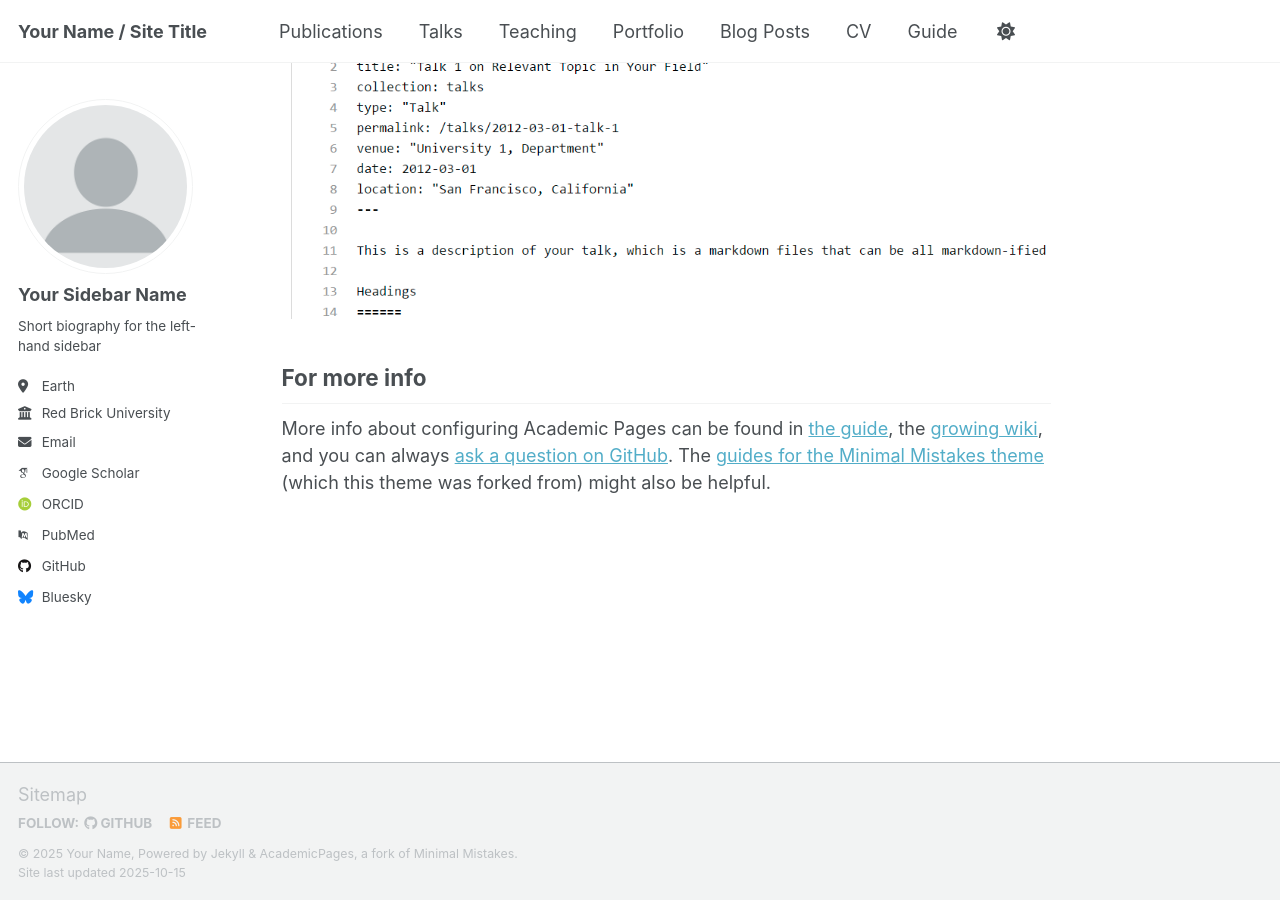
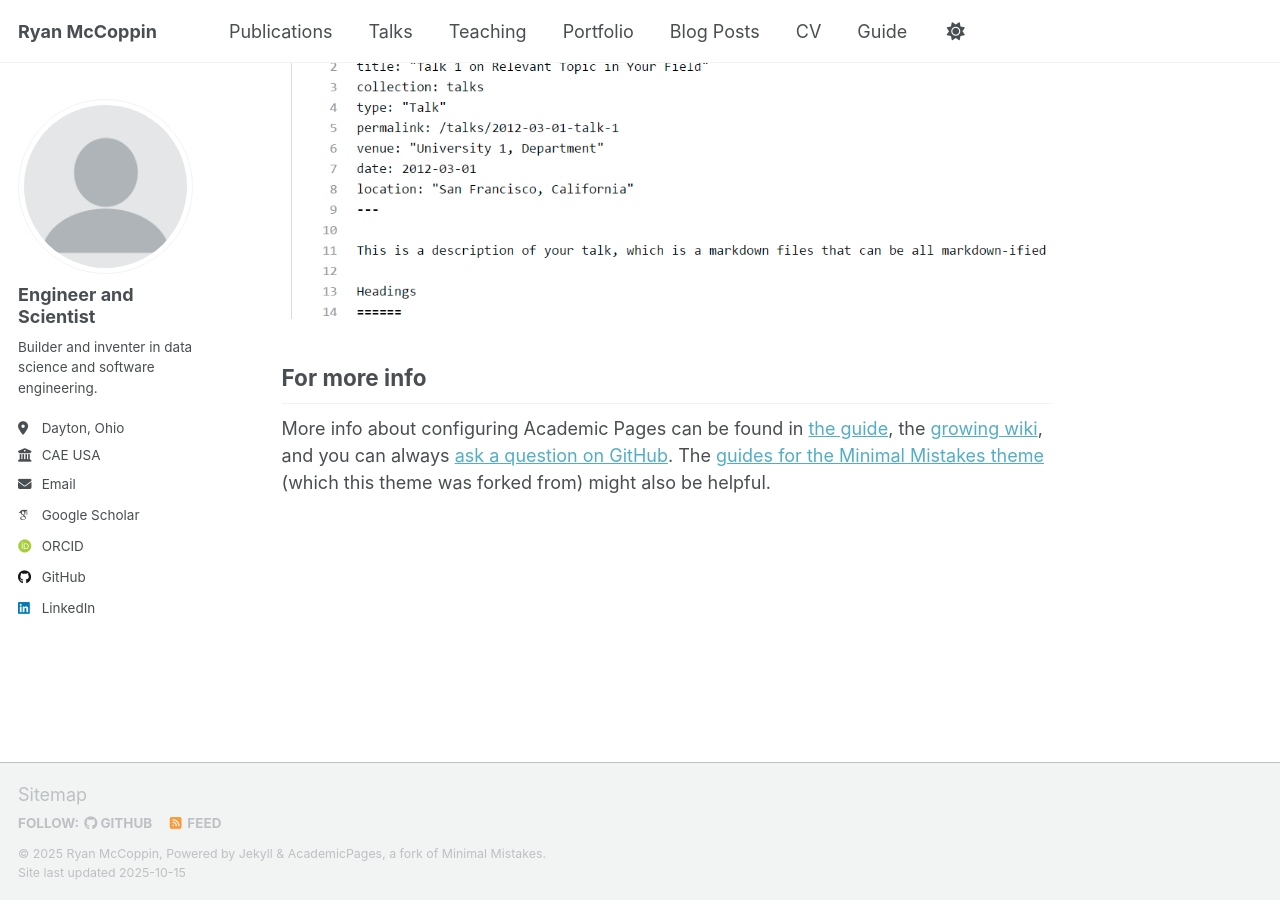
Before and after one commit to rrmhearts/rrmhearts.github.io, a Jekyll site: the page built from _pages/about.md, in a window 1280 px wide and 900 px high, scrolled down 2880 px. Built offline with Jekyll 4.4.1, drawn with Linux system fonts in a browser that asks for light colours; some web fonts are replaced; a script that is not in the unit is left out.

Commit message:
Update personal details in _config.yml
Updated personal information and links in the configuration.

```diff
--- a/_config.yml
+++ b/_config.yml
@@ -9,14 +9,14 @@
 # Basic Site Settings
 locale                   : "en-US"
 site_theme               : "default" # Currently available options are "default", "air"
-title                    : "Your Name / Site Title"
+title                    : "Ryan McCoppin"
 title_separator          : "-"
-name                     : &name "Your Name"
-description              : &description "Your Name's academic portfolio"   # Update this with a general description of your site, this is the default if not overridden by a page
-url                      : https://academicpages.github.io # The base hostname & protocol for your site e.g. "https://[your GitHub username].github.io",
+name                     : &name "Ryan McCoppin"
+description              : &description "My portfolio"   # Update this with a general description of your site, this is the default if not overridden by a page
+url                      : https://rrmhearts.github.io # The base hostname & protocol for your site e.g. "https://[your GitHub username].github.io",
                                                            # or if you already have some other page hosted on Github then use "https://[your GitHub username].github.io/[Your Repo Name]"
 baseurl                  : "" # the subpath of your site, e.g. "/blog"
-repository               : "academicpages/academicpages.github.io"
+repository               : "rrmhearts/rrmhearts.github.io"
 
 # Site Author - The following control what appear as part of the author content on the side bar.
 #               If a field is blank the icon and link will not appear, otherwise it will be shown.
@@ -24,23 +24,22 @@ repository               : "academicpages/academicpages.github.io"
 author:
   # Biographic information
   avatar           : "profile.png"
-  name             : "Your Sidebar Name"
-  pronouns         : # example: "she/her"
-  bio              : "Short biography for the left-hand sidebar"
-  location         : "Earth"
-  employer         : "Red Brick University"
+  name             : "Engineer and Scientist"
+  bio              : "Builder and inventer in data science and software engineering."
+  location         : "Dayton, Ohio"
+  employer         : "CAE USA"
   uri              : # URL
-  email            : "none@example.org"
+  email            : "ryan[dot]mccoppin[at]{google_email}[dot]com"
 
   # Academic websites
   academia         : # URL
   arxiv            : # URL - Update with the correct link to your profile
-  googlescholar    : "https://scholar.google.com/citations?user=PS_CX0AAAAAJ"
+  googlescholar    : "https://scholar.google.com/citations?user=WbSU8bAAAAAJ&hl=en&oi=ao"
   inspire-hep      : # URL
   impactstory      : # URL
-  orcid            : "http://orcid.org/yourorcidurl"
+  orcid            : "https://orcid.org/0000-0003-2020-0758"
   semantic         : # URL
-  pubmed           : "https://www.ncbi.nlm.nih.gov/pubmed/?term=john+snow"
+  pubmed           : #"https://www.ncbi.nlm.nih.gov/pubmed/?term=john+snow"
   researchgate     : # URL
   scopus           : # URL
 
@@ -48,13 +47,13 @@ author:
   bitbucket        : # Username - Update with your username on the site
   codepen          : # Username
   dribbble         : # Username
-  github           : "academicpages"
+  github           : "rrmhearts"
   kaggle           : # Username
   stackoverflow    : # User number or user number and name (i.e., use "1" or "1/jeff-atwood")
 
   # Social media
   artstation       : # Username
-  bluesky          : "bsky.app" # Replace this with you Bluesky username
+  bluesky          : #"bsky.app" # Replace this with you Bluesky username
   facebook         : # Username
   flickr           : # Username
   foursquare       : # Username
@@ -63,7 +62,7 @@ author:
   keybase          : # Username
   instagram        : # Username
   lastfm           : # Username
-  linkedin         : # Username
+  linkedin         : ryan-mccoppin-4611a223
   mastodon         : # URL
   medium           : # URL
   pinterest        : # Username
```
